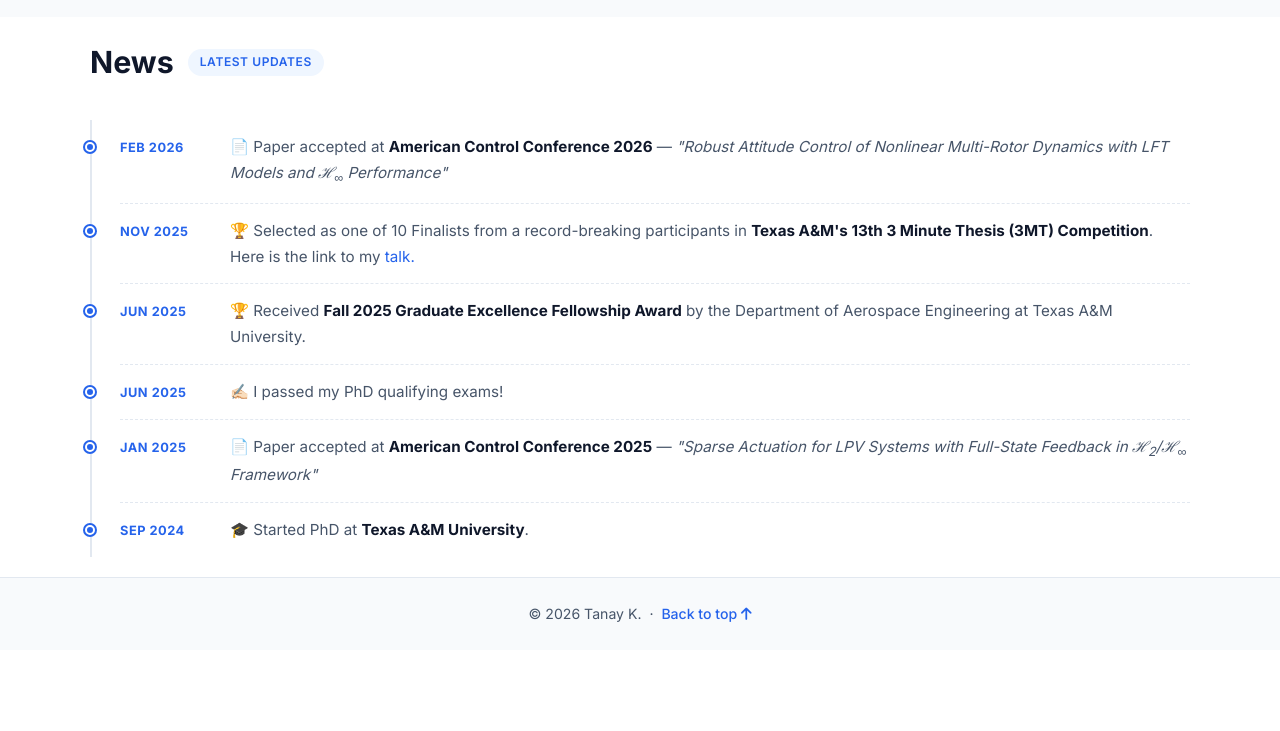
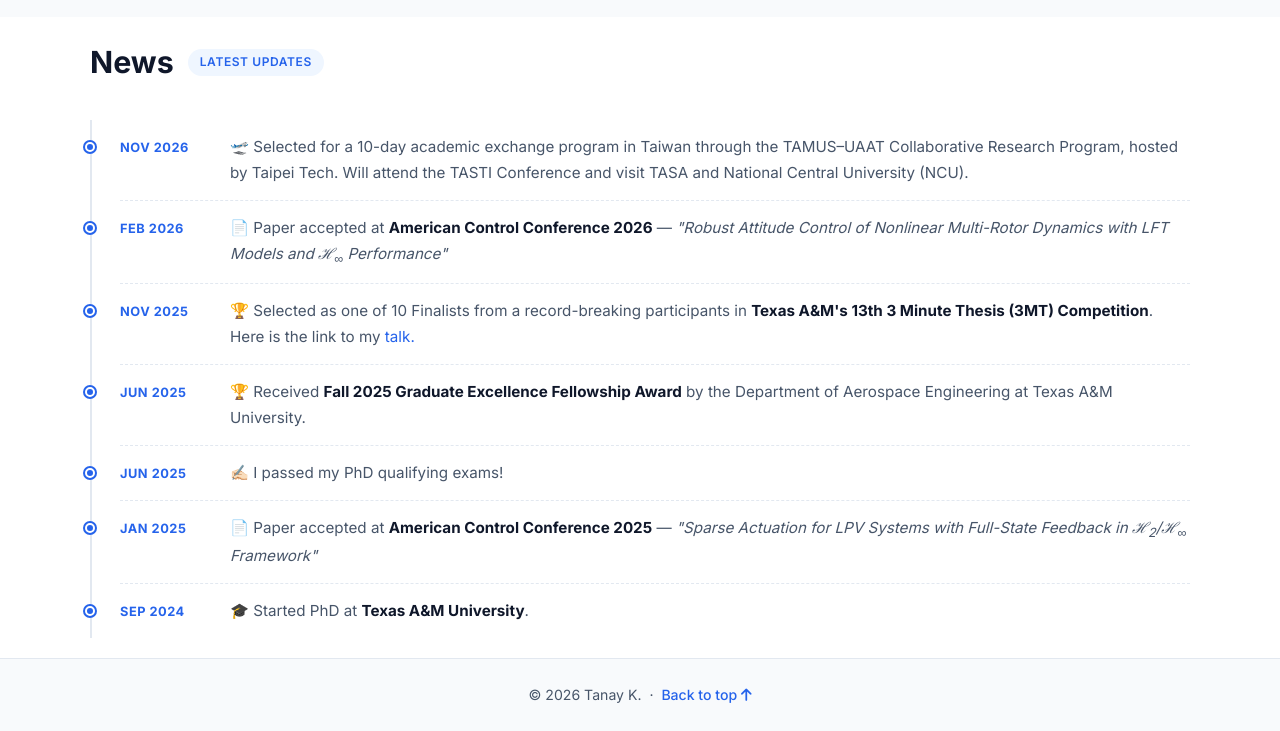
Before and after one commit to ktanay05/ktanay05.github.io, a plain HTML site: page index.html in a window 1280 px wide. Shown: the part 2817-3548 px from the top of the page. Before the commit the page ends 3467 px from the top, so only its background shows below. Drawn offline with nearby package versions, Linux system fonts and the light colour scheme.

Commit message:
Add news items for academic exchange and conference
Added news items about academic exchange program .

```diff
--- a/index.html
+++ b/index.html
@@ -745,6 +745,15 @@
       <div class="news-list">
 
         <!-- ✏️ Add / remove news items here -->
+
+        <div class="news-item" data-animate="fade-up">
+          <span class="news-date">Nov 2026</span>
+          <p class="news-text">
+            🛫 Selected for a 10-day academic exchange program in Taiwan through the TAMUS–UAAT Collaborative Research Program, hosted by Taipei Tech.
+            Will attend the TASTI Conference and visit TASA and National Central University (NCU).
+          </p>
+        </div>
+
         <div class="news-item" data-animate="fade-up">
           <span class="news-date">Feb 2026</span>
           <p class="news-text">
```
